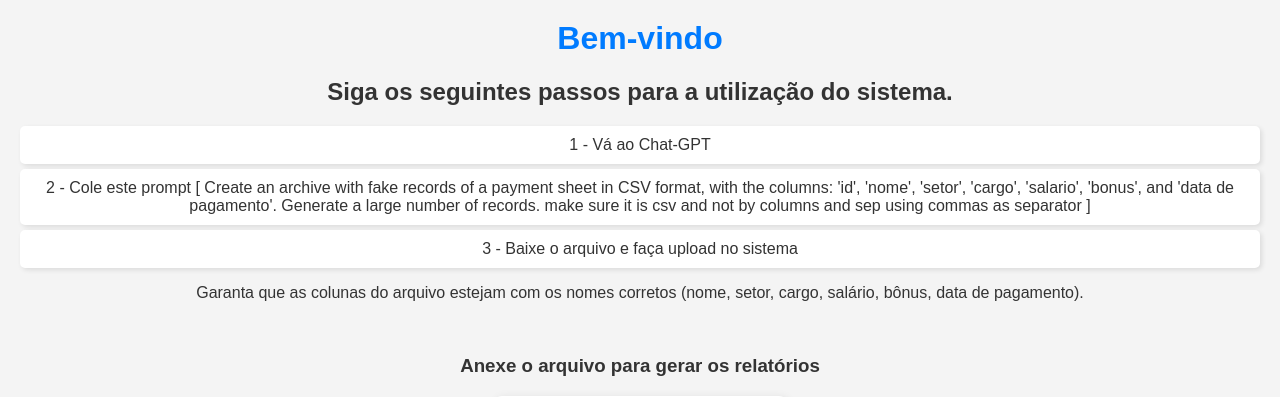
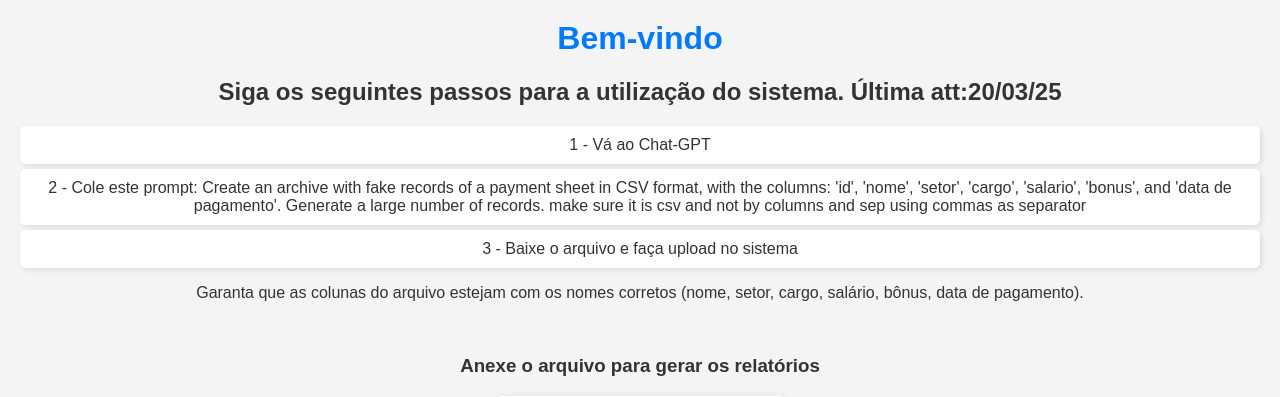
Before and after one commit to Astro026/grupo_mar, a Flask app: template app/templates/private/financeiro/home.html in a window 1280 px wide. Shown: the top 397 px of the page. Run offline with Flask 3, Linux system fonts and the light colour scheme; the template is opened without the code that fills it, so the values that code supplies are empty; some libraries are stand-ins or nearby versions.

Commit message:
Update home.html

```diff
--- a/app/templates/private/financeiro/home.html
+++ b/app/templates/private/financeiro/home.html
@@ -8,10 +8,10 @@
 </head>
 <body>
     <h1>Bem-vindo {{current_user.user}}</h1>
-    <h2>Siga os seguintes passos para a utilização do sistema.</h2>
+    <h2>Siga os seguintes passos para a utilização do sistema. Última att:20/03/25</h2>
     <ul>
         <li>1 - Vá ao Chat-GPT</li>
-        <li>2 - Cole este prompt [ Create an archive with fake records of a payment sheet in CSV format, with the columns: 'id', 'nome', 'setor', 'cargo', 'salario', 'bonus', and 'data de pagamento'. Generate a large number of records. make sure it is csv and not by columns and sep using commas as separator ]</li>
+        <li>2 - Cole este prompt: Create an archive with fake records of a payment sheet in CSV format, with the columns: 'id', 'nome', 'setor', 'cargo', 'salario', 'bonus', and 'data de pagamento'. Generate a large number of records. make sure it is csv and not by columns and sep using commas as separator </li>
         <li>3 - Baixe o arquivo e faça upload no sistema</li>
     </ul>
     <p>Garanta que as colunas do arquivo estejam com os nomes corretos (nome, setor, cargo, salário, bônus, data de pagamento).</p>
```
